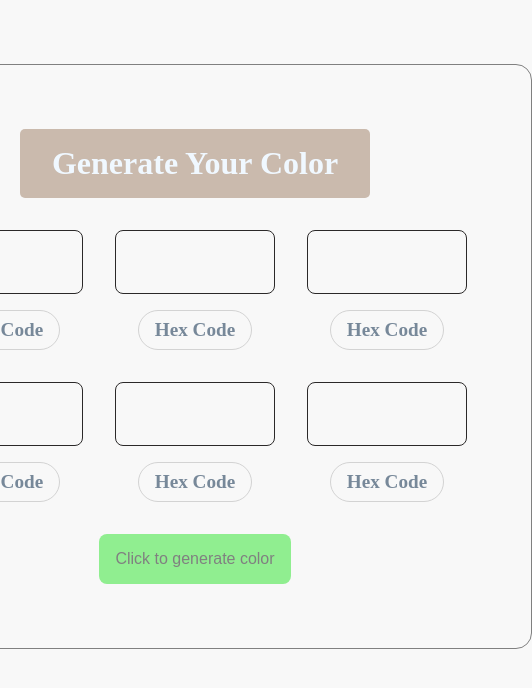
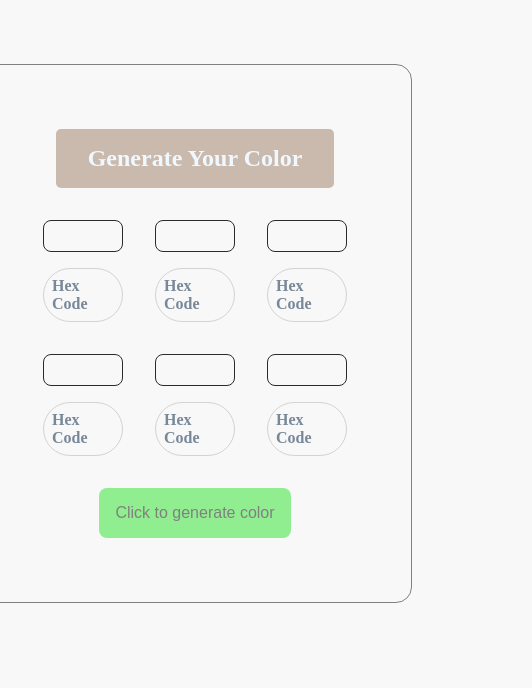
Before and after one commit to Kingsunky/CSS-COLOR-GENERATOR, a plain HTML site: page index.html in a window 390 px wide. Shown: the whole page, 532 px wide, since content can reach past the window. Drawn offline with Linux system fonts and the light colour scheme.

Commit message:
responsive version

```diff
--- a/style.css
+++ b/style.css
@@ -85,3 +85,27 @@ button{
     border: none;
     border-radius: 8px;
 }
+
+@media (max-width: 780px){
+
+.color-area .first-color-box .first-color-bracket{
+    width: 5rem;
+    height: 2rem;
+    border: 1px solid #2B2929;
+    border-radius: 0.5rem;
+    margin-bottom: 1rem;
+
+}
+
+.color-area .first-color-box h2{
+    color: lightslategray;
+    font-size: 1rem;
+    padding: 0.5rem 0.5rem;
+    border: 1px solid lightgray;
+    border-radius: 2rem;
+
+}
+.generate-word h1{
+    font-size: 1.5rem;
+}
+}
```
